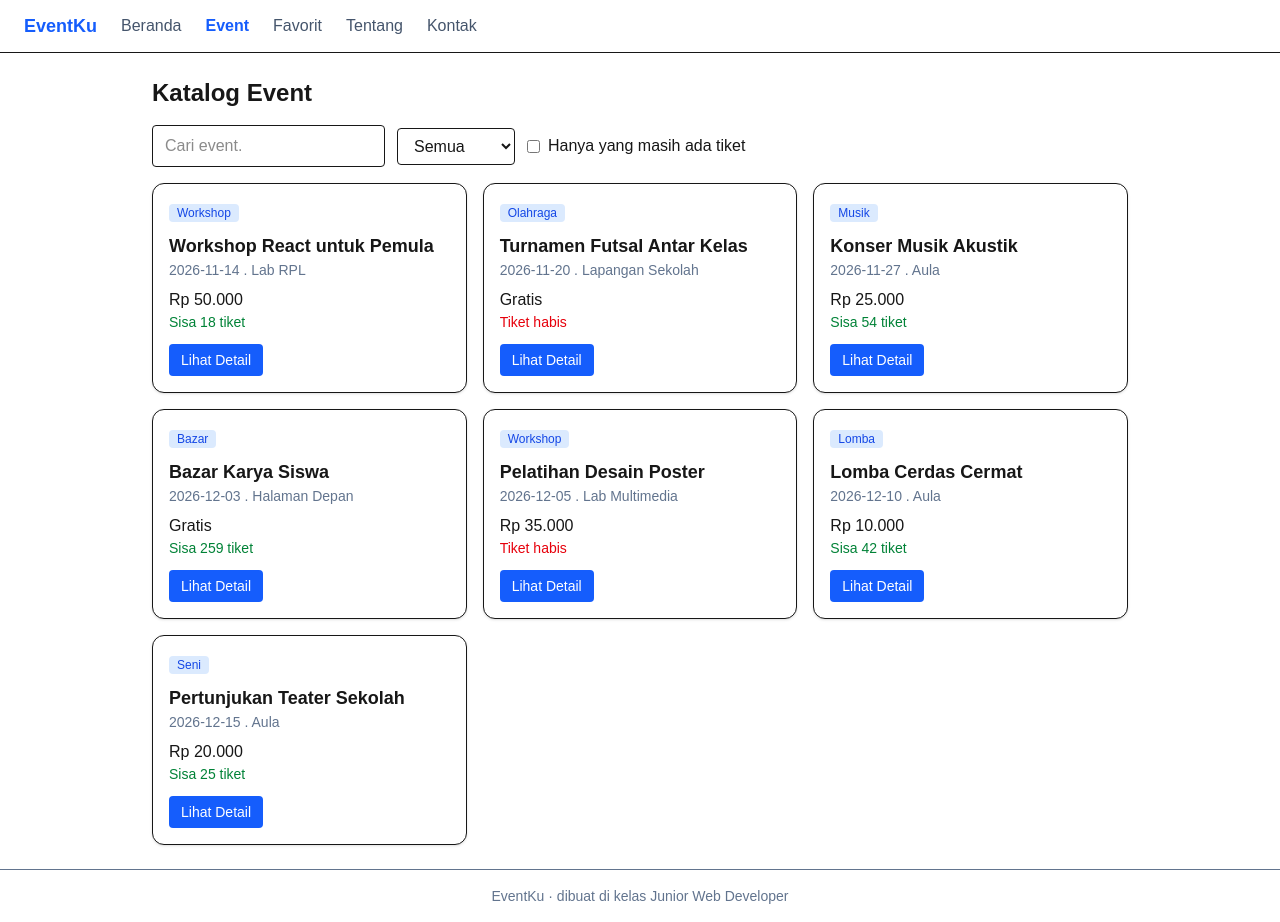
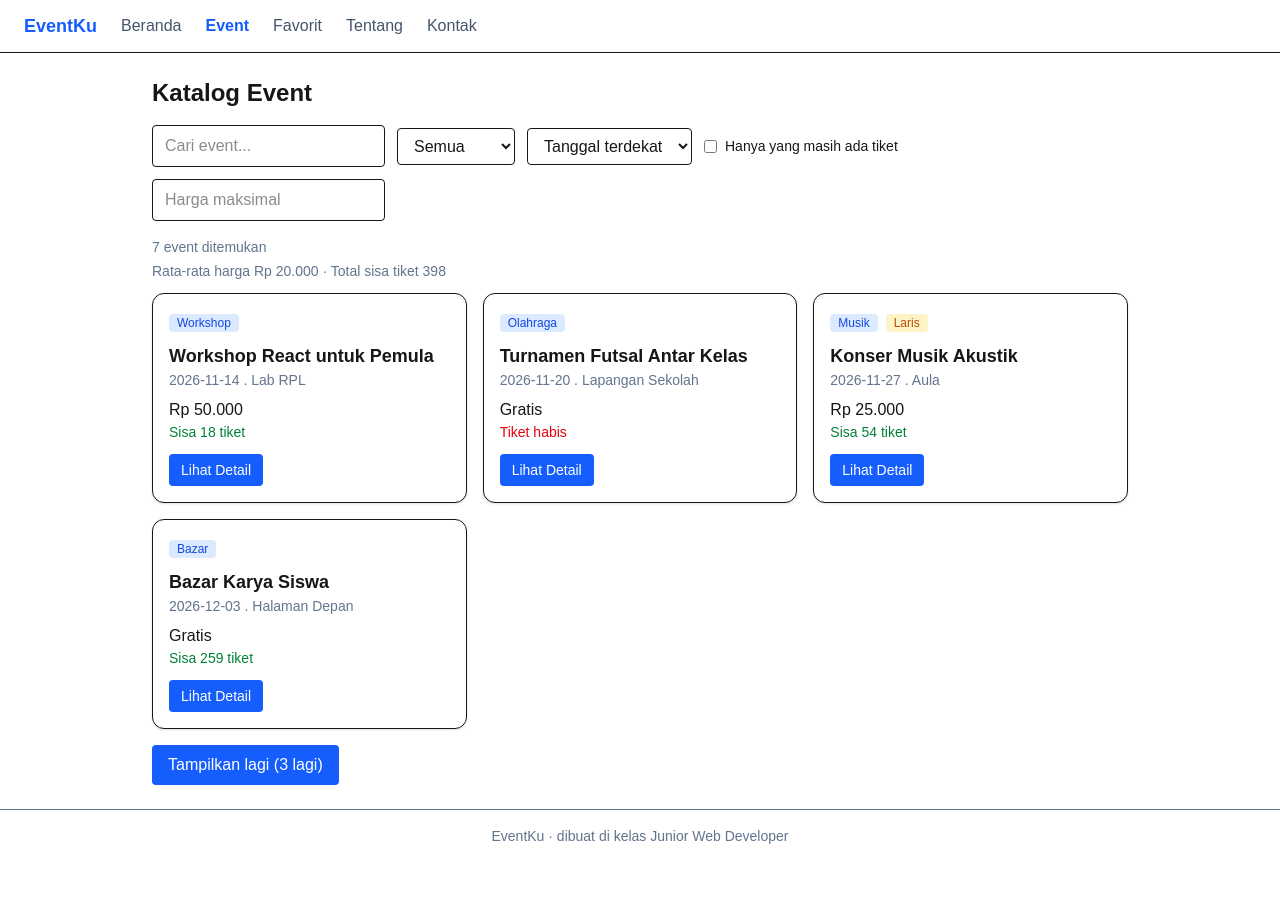
Before and after one commit to virly-PROW/latihan-next.js, a Next.js app: page /event in a window 1280 px wide. After the commit the page ends 862 px from the top, so only its background shows below. Built offline with nearby package versions, Linux system fonts and the light colour scheme.

Commit message:
urutkan dan memberi label

```diff
--- /dev/null
+++ b/app/api/[id]/route.ts
@@ -0,0 +1,15 @@
+import {events} from "@/data/event";
+
+export async function GET(
+    _request: Request,
+    ctx: RouteContext<"/api/[id]">
+) {
+    const { id } = await ctx.params;
+    const event = events.find((e) => e.id === Number(id));
+
+    if (!event) {
+    return Response.json({ pesan: "Event tidak ditemukan" }, { status: 404 });
+    }
+
+     return Response.json(event);
+}
--- /dev/null
+++ b/app/api/events/[id]/route.ts
@@ -0,0 +1,15 @@
+import {events} from "@/data/event";
+
+export async function GET(
+    _request: Request,
+    ctx: RouteContext<"/api/[id]">
+) {
+    const { id } = await ctx.params;
+    const event = events.find((e) => e.id === Number(id));
+
+    if (!event) {
+    return Response.json({ pesan: "Event tidak ditemukan" }, { status: 404 });
+    }
+
+     return Response.json(event);
+}
--- a/app/event/[id]/page.tsx
+++ b/app/event/[id]/page.tsx
@@ -2,7 +2,7 @@ import {notFound} from "next/navigation";
 import {events, rupiah} from '@/data/event';
 import FormPesan from "@/components/FormPesan";
 import TombolFavorit from "@/components/TombolFavorit";
-
+import Link from "next/link";
 
 export default async function Detail({params}: PageProps<"/event/[id]">) {
     const {id} = await params;
@@ -11,9 +11,9 @@ export default async function Detail({params}: PageProps<"/event/[id]">) {
         notFound();
     }
     const sisa = event.kuota - event.terisi;
+    const terkait = events.filter((e) => e.kategori === event.kategori && e.id !== event.id);
     return (
         <article className="rounded-xl border bg-white p-6">
-
             <span className="rounded bg-blue-100 px-2 py-0.5 text xs text blue-700"> {event.kategori}</span>
             <h1 className="mt-2 text-3xl font-bold">{event.judul}</h1>
             <p className="mt-1 text-slate-500">{event.tanggal} . {event.lokasi}</p>
@@ -21,6 +21,22 @@ export default async function Detail({params}: PageProps<"/event/[id]">) {
             <p className="text-slate-600"> Sisa {sisa} dari {event.kuota} tiket</p>
             <TombolFavorit id ={event.id} />
             <FormPesan event={event} />
+            <section className="mt-8">
+                <h2 className="mb-2 text-lg font-semibold">Event terkait</h2>
+                {terkait.length === 0 ? (
+                    <p className="text-slate-500">Belum ada event terkait.</p>
+                ) : (
+                    <ul className="list-disc pl-5">
+                    {terkait.map((e) => (
+                        <li key={e.id}>
+                        <Link href={`/event/${e.id}`} className="text-blue-600 hover:underline">
+                            {e.judul}
+                        </Link>
+                        </li>
+                    ))}
+                    </ul>
+                )}
+            </section>
         </article>
     )
     }
--- a/components/KartuEvent.tsx
+++ b/components/KartuEvent.tsx
@@ -1,11 +1,15 @@
 import Link from "next/link";
 import {rupiah, type Event } from "@/data/event";
 
-export default function kartuEvent({event}: {event:Event}) {
+export default function KartuEvent({event}: {event:Event}) {
     const sisa = event.kuota - event.terisi;
+    const laris = sisa > 0 && event.terisi / event.kuota >= 0.5;
     return (
         <div className="rounded-xl border bg-white p-4 shadow-sm">
             <span className="rounded bg-blue-100 px-2 py-0.5 text-xs text-blue-700">{event.kategori}</span>
+            {laris && (
+                <span className="ml-2 rounded bg-amber-100 px-2 py-0.5 text-xs font-medium text-amber-700">Laris</span>
+            )}
             <h3 className="mt-2 text-lg font-semibold"> {event.judul}</h3>
             <p className="text-sm text-slate-500">
                 {event.tanggal} . {event.lokasi}
--- a/components/KatalogInteraktif.tsx
+++ b/components/KatalogInteraktif.tsx
@@ -1,55 +1,112 @@
 "use client";
-import { useState } from "react";
-import type { Event } from "@/data/event";
+import { useEffect, useState } from "react";
+import { rupiah, type Event } from "@/data/event";
 import KartuEvent from "./KartuEvent";
+import KontrolKatalog from "./KontrolKatalog";
 
 export default function KatalogInteraktif({ events }: { events: Event[] }) {
   const [cari, setCari] = useState("");
   const [kategori, setKategori] = useState("Semua");
-  const [hanyaTersedia, setHanyaTersedia]= useState(false);
+  const [urut, setUrut] = useState("tanggal");
+  const [tampil, setTampil] = useState(4);
+  const [hanyaTiket, setHanyaTiket] = useState(false);
+  const [hargaMaks, setHargaMaks] = useState("");
+
+  useEffect(() => {
+    const simpan = localStorage.getItem("urut");
+    if (simpan) {
+      // eslint-disable-next-line react-hooks/set-state-in-effect
+      setUrut(simpan);
+    }
+  }, []);
 
   const daftarKategori = ["Semua", ...new Set(events.map((e) => e.kategori))];
   const hasil = events.filter(
     (e) =>
       e.judul.toLowerCase().includes(cari.toLowerCase()) &&
-      (kategori === "Semua" || e.kategori === kategori) && (!hanyaTersedia || e.kuota > e.terisi)
+      (kategori === "Semua" || e.kategori === kategori) &&
+      (!hanyaTiket || e.kuota - e.terisi > 0) &&
+      (hargaMaks === "" || e.harga <= Number(hargaMaks))
   );
+
+  const tersusun = [...hasil].sort((a, b) => {
+    if (urut === "murah") {
+      return a.harga - b.harga;
+    }
+    if (urut === "mahal") {
+      return b.harga - a.harga;
+    }
+    if (urut === "nama") {
+      return a.judul.localeCompare(b.judul);
+    }
+    return a.tanggal.localeCompare(b.tanggal);
+  });
+
+  const totalHarga = tersusun.reduce((jumlah, e) => jumlah + e.harga, 0);
+  const rataHarga =
+    tersusun.length > 0 ? Math.round(totalHarga / tersusun.length) : 0;
+  const totalSisa = tersusun.reduce(
+    (jumlah, e) => jumlah + (e.kuota - e.terisi),
+    0
+  );
+  const terlihat = tersusun.slice(0, tampil);
+  const sisaKartu = tersusun.length - terlihat.length;
 
   return (
     <div>
-      <div className="mb-4 flex flex-wrap items-center gap-3">
-        <input
-          value={cari}
-          onChange={(e) => setCari(e.target.value)}
-          placeholder="Cari event."
-          className="rounded border bg-white px-3 py-2"
-        />
-        <select
-          value={kategori}
-          onChange={(e) => setKategori(e.target.value)}
-          className="rounded border bg-white px-3 py-2"
-        >
-          {daftarKategori.map((k) => (
-            <option key={k}>{k}</option>
-          ))}
-        </select>
-        <label className="flex items-center gap-2">
-            <input
-                type="checkbox"
-                checked={hanyaTersedia}
-                onChange={(e) => setHanyaTersedia(e.target.checked)}
-                />
-                Hanya yang masih ada tiket
-        </label>
-      </div>
-      {hasil.length === 0 ? (
-        <p className="text-slate-500">Tidak ada event yang cocok.</p>
+      <KontrolKatalog
+        cari={cari}
+        kategori={kategori}
+        urut={urut}
+        hanyaTiket={hanyaTiket}
+        hargaMaks={hargaMaks}
+        daftarKategori={daftarKategori}
+        onCari={(nilai) => {
+          setCari(nilai);
+          setTampil(4);
+        }}
+        onKategori={(nilai) => {
+          setKategori(nilai);
+          setTampil(4);
+        }}
+        onUrut={(nilai) => {
+          setUrut(nilai);
+          localStorage.setItem("urut", nilai);
+          setTampil(4);
+        }}
+        onHanyaTiket={(nilai) => {
+          setHanyaTiket(nilai);
+          setTampil(4);
+        }}
+        onHargaMaks={(nilai) => {
+          setHargaMaks(nilai);
+          setTampil(4);
+        }}
+      />
+      <p className="mb-1 text-sm text-slate-500">
+        {tersusun.length} event ditemukan
+      </p>
+      <p className="mb-3 text-sm text-slate-500">
+        Rata-rata harga {rupiah(rataHarga)} · Total sisa tiket {totalSisa}
+      </p>
+      {tersusun.length === 0 ? (
+        <p className="text-slate-500">Tidak ada event yang sesuai.</p>
       ) : (
-        <div className="grid gap-4 sm:grid-cols-2 lg:grid-cols-3">
-          {hasil.map((e) => (
-            <KartuEvent key={e.id} event={e} />
-          ))}
-        </div>
+        <>
+          <div className="grid gap-4 sm:grid-cols-2 lg:grid-cols-3">
+            {terlihat.map((e) => (
+              <KartuEvent key={e.id} event={e} />
+            ))}
+          </div>
+          {sisaKartu > 0 && (
+            <button
+              onClick={() => setTampil(tampil + 4)}
+              className="mt-4 rounded bg-blue-600 px-4 py-2 text-white hover:bg-blue-700"
+            >
+              Tampilkan lagi ({sisaKartu} lagi)
+            </button>
+          )}
+        </>
       )}
     </div>
   );
--- /dev/null
+++ b/components/KontrolKatalog.tsx
@@ -0,0 +1,73 @@
+type Props = {
+    cari: string;
+    kategori: string;
+    urut: string;
+    hanyaTiket: boolean;
+    hargaMaks: string;
+    daftarKategori: string[];
+    onCari: (nilai: string) => void;
+    onKategori: (nilai: string) => void;
+    onUrut: (nilai: string) => void;
+    onHanyaTiket: (nilai: boolean) => void;
+    onHargaMaks: (nilai: string) => void;
+  };
+
+  export default function KontrolKatalog({
+    cari,
+    kategori,
+    urut,
+    hanyaTiket,
+    hargaMaks,
+    daftarKategori,
+    onCari,
+    onKategori,
+    onUrut,
+    onHanyaTiket,
+    onHargaMaks,
+  }: Props) {
+    return (
+      <div className="mb-4 flex flex-wrap items-center gap-3">
+        <input
+          value={cari}
+          onChange={(e) => onCari(e.target.value)}
+          placeholder="Cari event..."
+          className="rounded border bg-white px-3 py-2"
+        />
+        <select
+          value={kategori}
+          onChange={(e) => onKategori(e.target.value)}
+          className="rounded border bg-white px-3 py-2"
+        >
+          {daftarKategori.map((k) => (
+            <option key={k}>{k}</option>
+          ))}
+        </select>
+        <select
+          value={urut}
+          onChange={(e) => onUrut(e.target.value)}
+          className="rounded border bg-white px-3 py-2"
+        >
+          <option value="tanggal">Tanggal terdekat</option>
+          <option value="murah">Harga termurah</option>
+          <option value="mahal">Harga termahal</option>
+          <option value="nama">Nama A-Z</option>
+        </select>
+        <label className="flex items-center gap-2 text-sm">
+          <input
+            type="checkbox"
+            checked={hanyaTiket}
+            onChange={(e) => onHanyaTiket(e.target.checked)}
+          />
+          Hanya yang masih ada tiket
+        </label>
+        <input
+          type="number"
+          min="0"
+          value={hargaMaks}
+          onChange={(e) => onHargaMaks(e.target.value)}
+          placeholder="Harga maksimal"
+          className="rounded border bg-white px-3 py-2"
+        />
+      </div>
+    );
+  }
```
